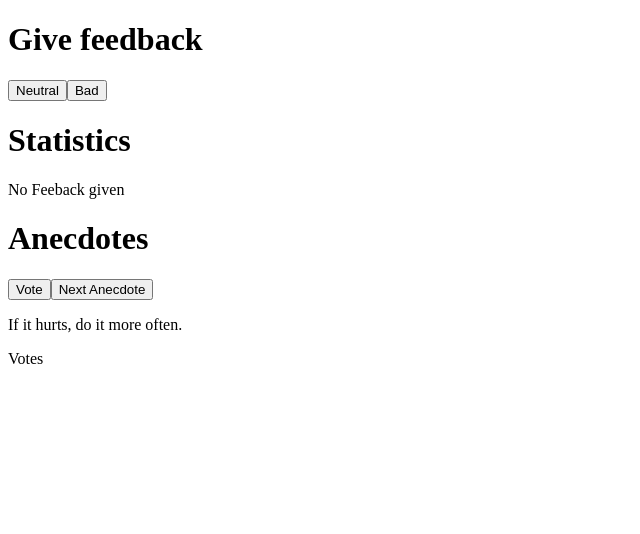
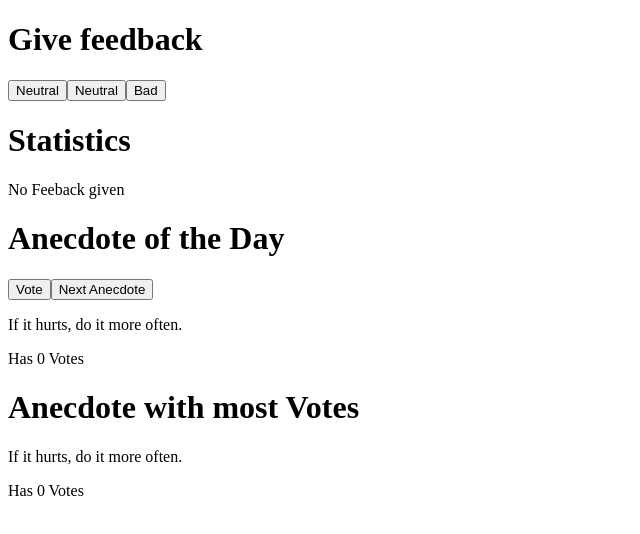
Before and after one commit to jortizWD/full-stack-open, a React (Vite) app in the folder part1/: page / in a window 1280 px wide. Shown: the top 534 px of the page, without its empty margins (0-640 px from the left). Built offline with nearby package versions, Linux system fonts and the light colour scheme.

Commit message:
fix(part1): Part 1.14

```diff
--- a/part1/src/App.jsx
+++ b/part1/src/App.jsx
@@ -1,4 +1,4 @@
-import { useState } from "react";
+import { useMemo, useState } from "react";
 
 const Button = ({ onClick, children }) => {
   return <button onClick={onClick}>{children}</button>;
@@ -47,22 +47,27 @@ const App = () => {
   ];
 
   const [selected, setSelected] = useState(0);
-  const [points, setPoints] = useState({});
+  const [points, setPoints] = useState(anecdotes.map(() => 0));
 
   const getAnecdote = () => {
     setSelected(Math.round(Math.random() * (anecdotes.length - 1)));
   };
 
   const setVote = () => {
-    setPoints((state) => ({
-      ...state,
-      [selected]: state[selected] ? state[selected] + 1 : 1,
-    }));
+    const copy = [...points];
+    copy[selected] = copy[selected] ? copy[selected] + 1 : 1;
+    setPoints(copy);
   };
+
+  const most = useMemo(() => {
+    const maxValue = Math.max(...points); // Encuentra el valor máximo
+    return points.indexOf(maxValue);
+  }, [points]);
 
   return (
     <div>
       <h1>Give feedback</h1>
+      <Button onClick={() => setGood(good + 1)}>Neutral</Button>
       <Button onClick={() => setNeutral(neutral + 1)}>Neutral</Button>
       <Button onClick={() => setBad(bad + 1)}>Bad</Button>
       <h1>Statistics</h1>
@@ -71,11 +76,14 @@ const App = () => {
       ) : (
         <p>No Feeback given</p>
       )}
-      <h1>Anecdotes</h1>
+      <h1>Anecdote of the Day</h1>
       <Button onClick={setVote}>Vote</Button>
       <Button onClick={getAnecdote}>Next Anecdote</Button>
       <p>{anecdotes[selected]}</p>
-      <p>{points[selected]} Votes</p>
+      <p>Has {points[selected] || 0} Votes</p>
+      <h1>Anecdote with most Votes</h1>
+      <p>{anecdotes[most]}</p>
+      <p>Has {points[most] || 0} Votes</p>
     </div>
   );
 };
```
